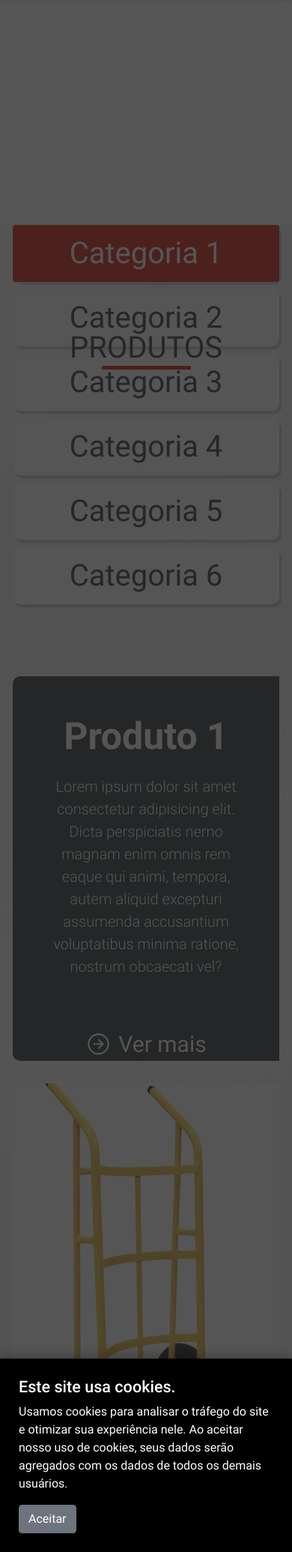
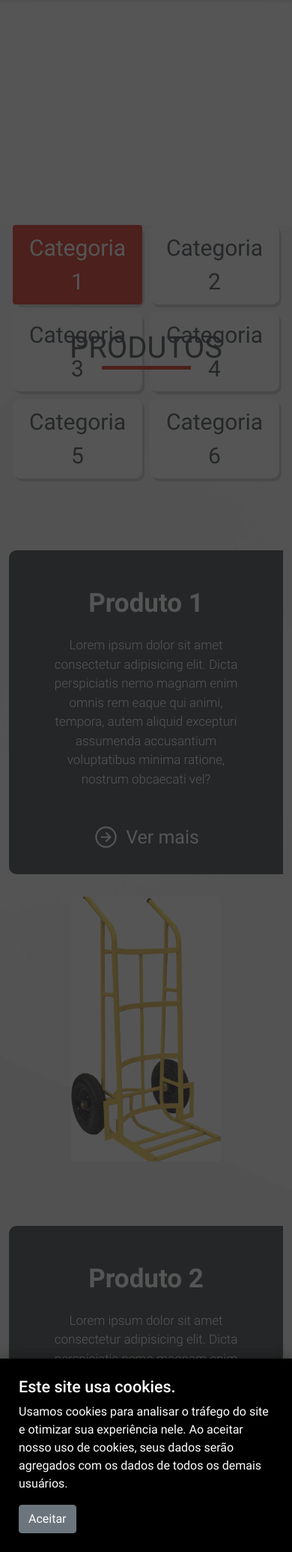
Before and after one commit to guiolima1993/projeto-jetech, a PHP site: page /produtos.php in a window 390 px wide. Shown: the part 30-2100 px from the top of the page at 75% size. Run offline with PHP 8.4, Linux system fonts and the light colour scheme; some libraries are stand-ins or nearby versions.

Commit message:
pages finalizadas e responsivas

```diff
--- a/css/styles.css
+++ b/css/styles.css
@@ -1029,10 +1029,12 @@ header .social-midia .fa-facebook-official {
 .empresa-content-text-title-subject {
   font-size: 20px;
   font-weight: 300;
+  color: #3E4649;
 }
 .empresa-content-img {
   flex: 1 0 50%;
   text-align: right;
+  margin-left: 30px;
 }
 .empresa-content-img img {
   width: 100%;
@@ -1166,6 +1168,11 @@ header .social-midia .fa-facebook-official {
   font-weight: 600;
   width: 100%;
 }
+@media (max-width: 800px) {
+  .produtos .nav-item .nav-link {
+    font-size: 30px;
+  }
+}
 .produtos .nav-pills .nav-link.active,
 .produtos .nav-pills .show > .nav-link {
   color: #fff;
@@ -1179,7 +1186,6 @@ header .social-midia .fa-facebook-official {
   display: flex;
   border-radius: 10px;
   justify-content: space-around;
-  padding: 0 5px;
   -webkit-box-shadow: 3px 4px 1px rgba(107, 107, 107, 0.281);
   -moz-box-shadow: 3px 4px 1px rgba(107, 107, 107, 0.281);
   -ms-box-shadow: 3px 4px 1px rgba(107, 107, 107, 0.281);
@@ -1230,6 +1236,7 @@ header .social-midia .fa-facebook-official {
   display: flex;
   justify-content: center;
   background-color: #ffffff;
+  border-radius: 5px;
 }
 .produtos .tab-pane-img img {
   width: 100%;
@@ -1247,11 +1254,22 @@ header .social-midia .fa-facebook-official {
   .produtos .tab-pane-text-product {
     text-align: center;
   }
+  .produtos .tab-pane-text-product-title {
+    font-size: 35px;
+  }
+  .produtos .tab-pane-text-product-subject {
+    font-size: 17px;
+  }
   .produtos .tab-pane-text-product-btn {
     justify-content: center;
+    margin: 30px 0;
+  }
+  .produtos .tab-pane-text-product-btn span {
+    font-size: 25px;
   }
   .produtos .tab-pane-img {
-    margin-top: 30px;
+    max-width: 200px;
+    margin: 30px auto;
   }
 }
 
@@ -1439,7 +1457,7 @@ header .social-midia .fa-facebook-official {
 }
 .servicos-title {
   position: absolute;
-  top: 104px;
+  top: 0;
   left: 50%;
   transform: translate(-50%, 0);
 }
@@ -1464,7 +1482,7 @@ header .social-midia .fa-facebook-official {
   }
 }
 .servicos-cards {
-  margin-top: 250px;
+  margin-top: 50px;
   background: #ffffff;
 }
 .servicos-cards-item {
--- a/css/styles.scss
+++ b/css/styles.scss
@@ -774,6 +774,7 @@ header {
         &-subject {
           font-size: 20px;
           font-weight: 300;
+          color: $title;
         }
       }
     }
@@ -781,6 +782,7 @@ header {
     &-img {
       flex: 1 0 50%;
       text-align: right;
+      margin-left: 30px;
 
       img {
         width: 100%;
@@ -924,6 +926,10 @@ header {
         color: $title;
         font-weight: 600;
         width: 100%;
+
+        @media (max-width: 800px) {
+          font-size: 30px;
+        }
       }
     }
   }
@@ -945,7 +951,6 @@ header {
       display: flex;
       border-radius: 10px;
       justify-content: space-around;
-      padding: 0 5px;
       @include box-shadow();
 
       &-product {
@@ -995,6 +1000,7 @@ header {
       display: flex;
       justify-content: center;
       background-color: $white;
+      border-radius: 5px;
 
       img {
         width: 100%;
@@ -1010,14 +1016,28 @@ header {
         &-product {
           text-align: center;
 
+          &-title {
+            font-size: 35px;
+          }
+
+          &-subject {
+            font-size: 17px;
+          }
+
           &-btn {
             justify-content: center;
+            margin: 30px 0;
+
+            span {
+              font-size: 25px;
+            }
           }
         }
       }
 
       &-img {
-        margin-top: 30px;
+        max-width: 200px;
+        margin: 30px auto;
       }
     }
   }
@@ -1230,7 +1250,7 @@ header {
 
   &-title {
     position: absolute;
-    top: 104px;
+    top: 0;
     left: 50%;
     transform: translate(-50%, 0);
 
@@ -1257,7 +1277,7 @@ header {
   }
 
   &-cards {
-    margin-top: 250px;
+    margin-top: 50px;
     background: $white;
 
     &-item {
--- a/produto.php
+++ b/produto.php
@@ -9,7 +9,7 @@
     <div class="produto-content">
       <div class="produto-content-info">
         <h1 class="produto-title">Produto 1</h1>
-        <p class="produto-text">orem ipsum dolor sit amet, consectetur adipiscing elit. Nulla facilisis gravida mi, in tempor nisi imperdiet vulputate. Fusce sed mauris eget nisl posuere ullamcorper. Suspendisse ornare mi semper metus pretium, n’ec placerat ipsum tincidunt. Nullam feugiat dolor ac lorem fringilla, sit amet egestas libero iaculis. Etiam dapibus pulvinar quam, sed dictum magna porttitor vel. Vivamus ac laoreet mauris. Mauris sit amet suscipit lectus, vitae luctus est. Quisque nunc dui, tincidunt vitae dolor eu, semper aliquet purus. Morbi vitae nibh pellentesque, sollicitudin nunc ut, imperdiet elit. In elementum purus nec nibh aliquam sagittis. Curabitur nec porttitor lectus.</p>
+        <p class="produto-text">orem ipsum dolor sit amet, consectetur adipiscing elit. Nulla facilisis gravida mi, in tempor nisi imperdiet vulputate. Fusce sed mauris eget nisl posuere ullamcorper. Suspendisse ornare mi semper metus pretium, n’ec placerat ipsum tincidunt. Nullam feugiat dolor ac lorem fringilla, sit amet egestas libero iaculis. Etiam dapibus pulvinar quam, sed dictum magna porttitor vel. Vivamus ac laoreet mauris. Mauris sit amet suscipit lectus, vitae luctus est. Quisque nunc dui, tincidunt vitae dolor eu, semper aliquet purus. Morbi vitae nibh pellentesque, sollicitudin nunc ut, imperdiet elit. In elementum purus nec nibh aliquam sagittis. Curabitur nec porttitor lectus. orem ipsum dolor sit amet, consectetur adipiscing elit. Nulla facilisis gravida mi, in tempor nisi imperdiet vulputate. Fusce sed mauris eget nisl posuere ullamcorper. Suspendisse ornare mi semper metus pretium, n’ec placerat ipsum tincidunt.</p>
         <h2 class="produto-subtitle">Informações técnicas</h2>
         <p class="produto-subject"><strong>Medidas:</strong> 100x300 mm</p>
         <p class="produto-subject"><strong>Peso:</strong> 40kg</p>
--- a/servicos.php
+++ b/servicos.php
@@ -16,10 +16,12 @@
         </div>
         <button class="btn"><a href="orcamento.php">Contrate agora</a></button>
       </div>
+    </div>
+    <div class="servicos-cards">
       <div class="servicos-cards-item">
         <div class="servicos-cards-item-content">
           <h1 class="servicos-cards-item-content-title">
-            Serviço 1
+            Serviço 2
           </h1>
           <p class="servicos-cards-item-content-text">orem ipsum dolor sit amet, consectetur adipiscing elit. Nulla facilisis gravida mi, in tempor nisi imperdiet vulputate. Fusce sed mauris eget nisl posuere ullamcorper. Suspendisse ornare mi semper metus pretium, nec placerat ipsum tincidunt. Nullam feugiat dolor ac lorem fringilla, sit amet egestas libero iaculis. Etiam dapibus pulvinar quam, sed dictum magna porttitor vel. Vivamus ac laoreet mauris. Mauris sit amet suscipit lectus, vitae luctus est. Quisque nunc dui, tincidunt vitae dolor eu, semper aliquet purus. Morbi vitae nibh pellentesque, sollicitudin nunc ut, imperdiet elit. In elementum purus nec nibh aliquam sagittis. Curabitur nec porttitor lectus.</p>
         </div>
```
Also changed, not shown: 1 other file.
